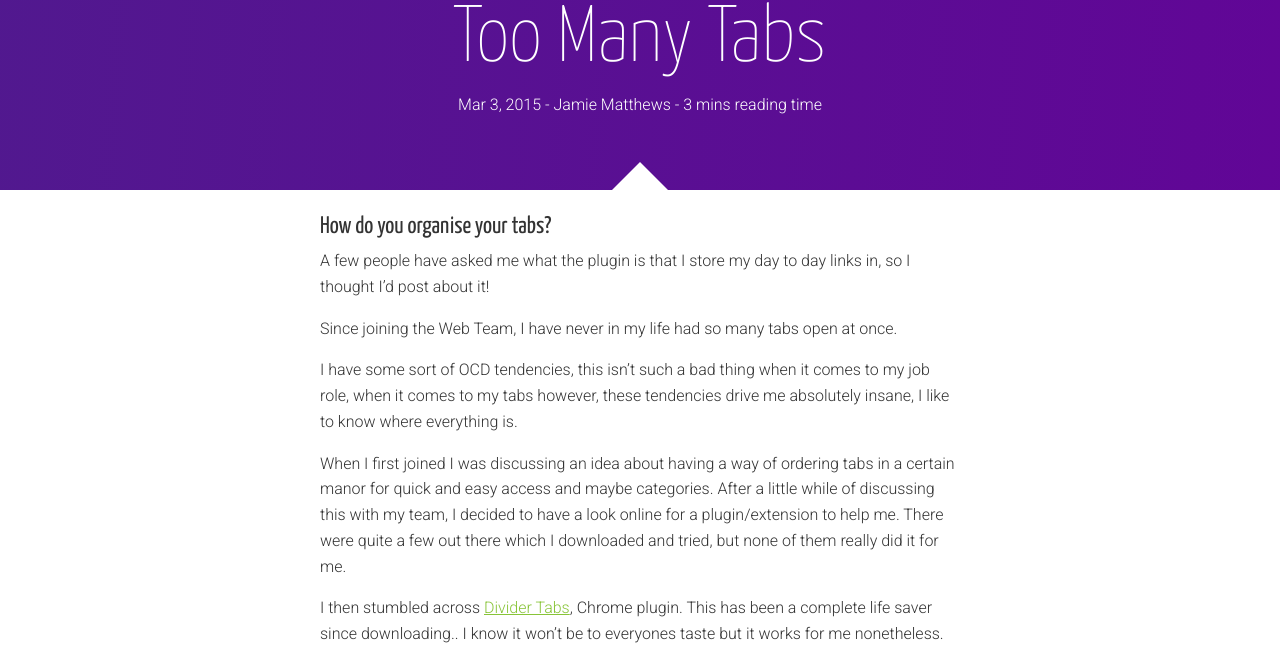
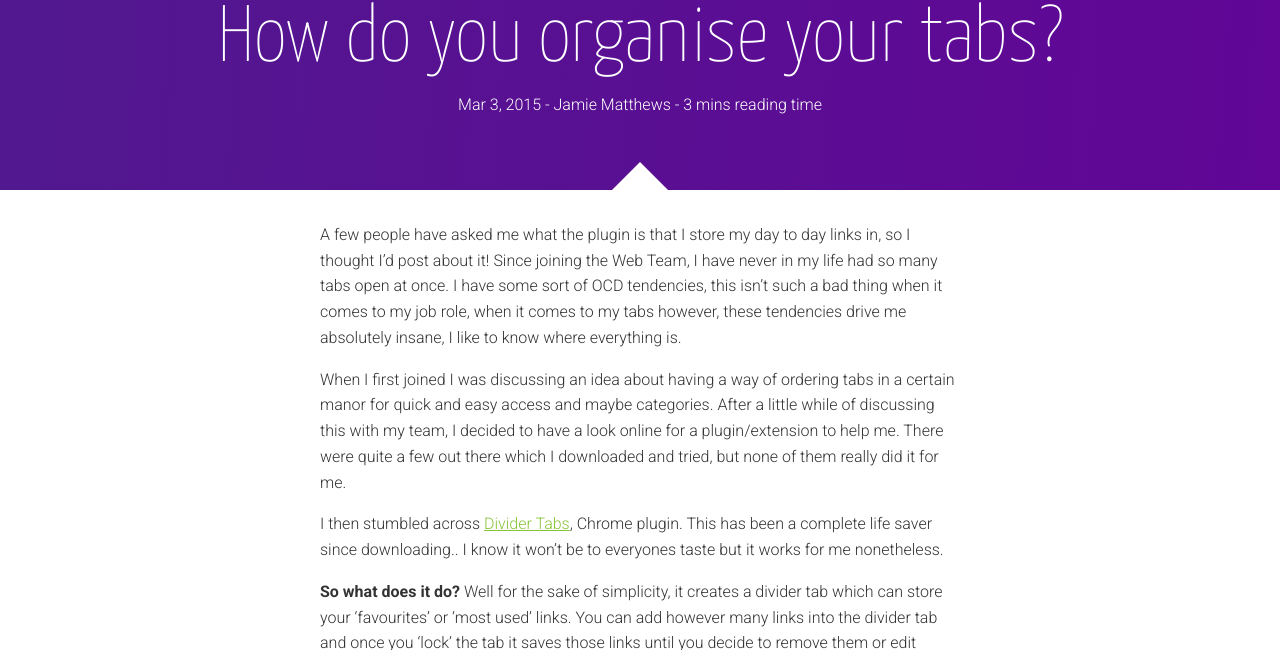
Before and after one commit to holidayextras/holidayextras.github.com, a Jekyll site: the page built from _posts/2015-03-03-divider-tabs.md, in a window 1280 px wide and 900 px high, cut to the strip 250-900 px from the top of the window. Built offline with Jekyll 4.4.1, drawn with Linux system fonts in a browser that asks for light colours; nearby versions of some CDN libraries; comment, search, counter and statistics services are not loaded.

Commit message:
updated post

```diff
--- a/_posts/2015-03-03-divider-tabs.md
+++ b/_posts/2015-03-03-divider-tabs.md
@@ -1,18 +1,14 @@
 ---
 layout: post
-title: Too Many Tabs
+title: How do you organise your tabs?
 categories: workflow
 author: jamie_matthews
 tags: organisation extension plugin
 comments: true
 ---
 
-## How do you organise your tabs?
-
 A few people have asked me what the plugin is that I store my day to day links in, so I thought I'd post about it!
-
 Since joining the Web Team, I have never in my life had so many tabs open at once.
-
 I have some sort of OCD tendencies, this isn't such a bad thing when it comes to my job role, when it comes to my tabs however, these tendencies drive me absolutely insane, I like to know where everything is.
 
 When I first joined I was discussing an idea about having a way of ordering tabs in a certain manor for quick and easy access and maybe categories. After a little while of discussing this with my team, I decided to have a look online for a plugin/extension to help me. There were quite a few out there which I downloaded and tried, but none of them really did it for me.
```
